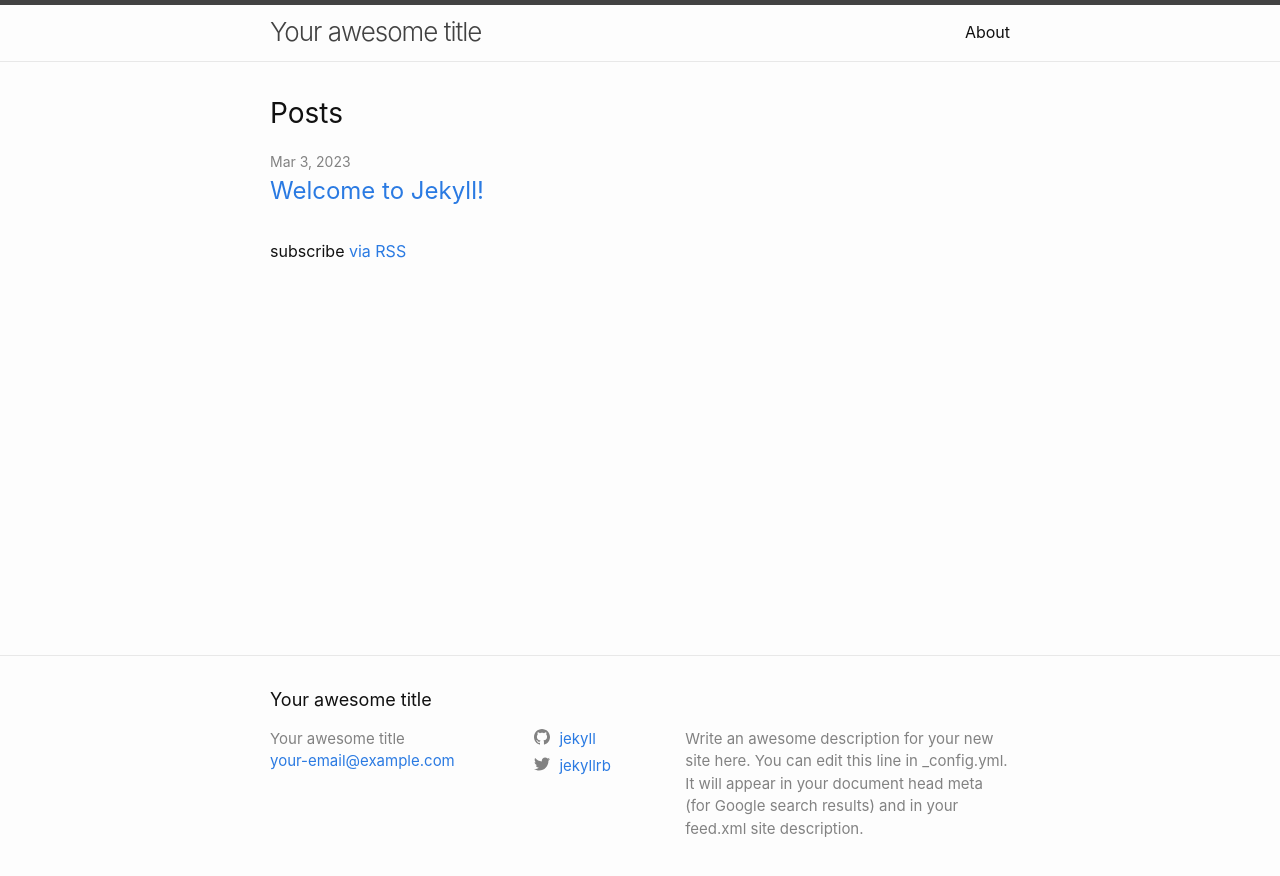
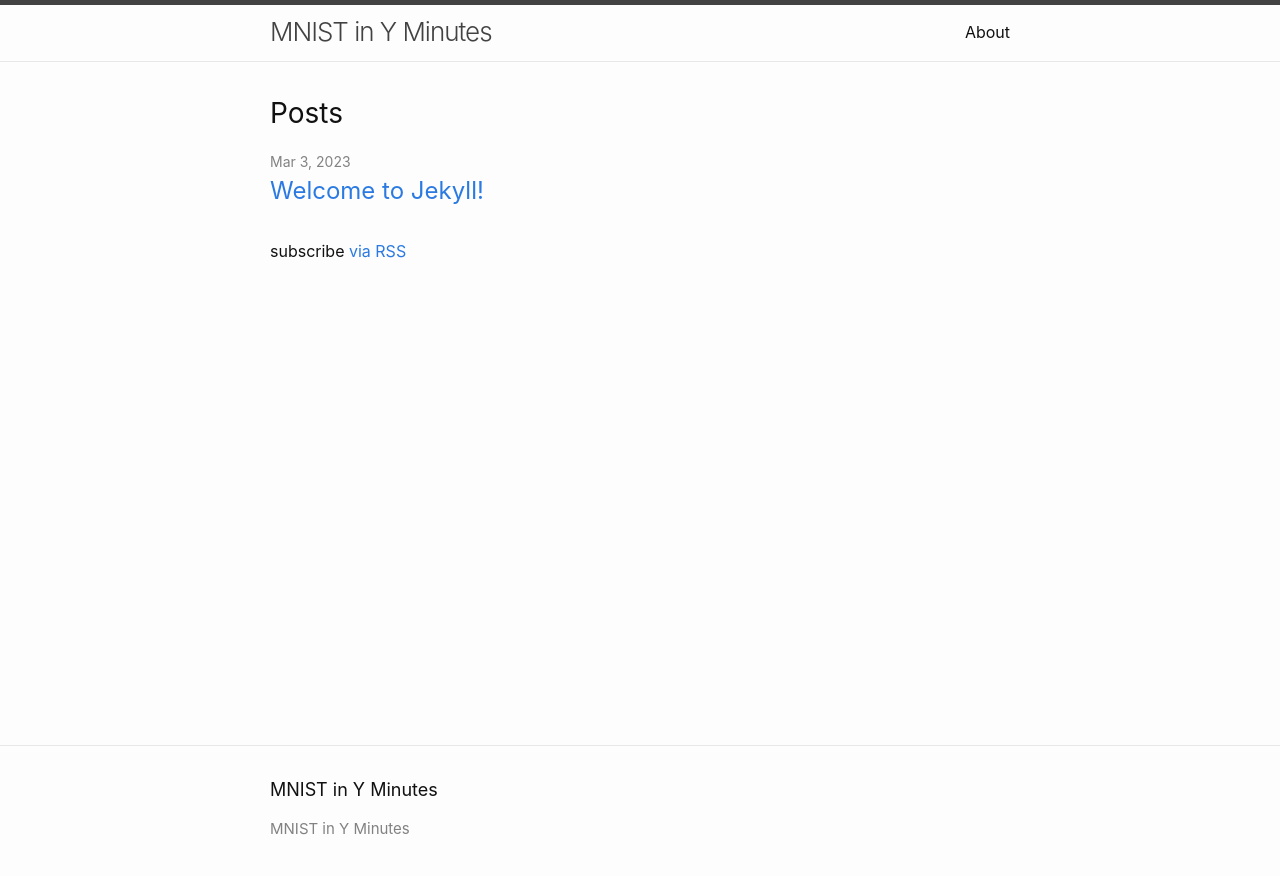
Before and after one commit to gmatt/mnist-in-y-minutes, a Jekyll site: the page built from docs/index.markdown, in a window 1280 px wide. Shown: the top 876 px of the page. Built offline with Jekyll 4.4.1, drawn with Linux system fonts in a browser that asks for light colours.

Commit message:
feat(jekyll): edit jekyll config, set site name

```diff
--- a/docs/_config.yml
+++ b/docs/_config.yml
@@ -18,17 +18,17 @@
 # You can create any custom variable you would like, and they will be accessible
 # in the templates via {{ site.myvariable }}.
 
-title: Your awesome title
-email: your-email@example.com
-description: >- # this means to ignore newlines until "baseurl:"
-  Write an awesome description for your new site here. You can edit this
-  line in _config.yml. It will appear in your document head meta (for
-  Google search results) and in your feed.xml site description.
+title: MNIST in Y Minutes
+#email: your-email@example.com
+#description: >- # this means to ignore newlines until "baseurl:"
+#  Write an awesome description for your new site here. You can edit this
+#  line in _config.yml. It will appear in your document head meta (for
+#  Google search results) and in your feed.xml site description.
 domain: gmatt.github.io       # if you want to force HTTPS, specify the domain without the http at the start, e.g. example.com
 url: https://gmatt.github.io  # the base hostname and protocol for your site, e.g. http://example.com
 baseurl: /mnist-in-y-minutes/      # place folder name if the site is served in a subfolder
-twitter_username: jekyllrb
-github_username:  jekyll
+#twitter_username: jekyllrb
+#github_username:  jekyll
 
 # Build settings
 theme: minima
```
